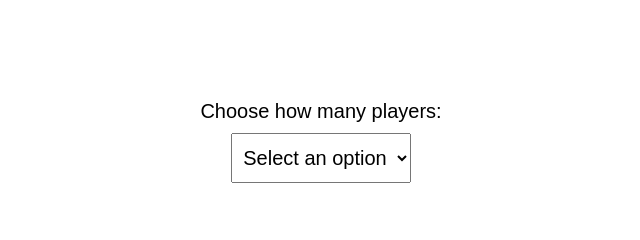
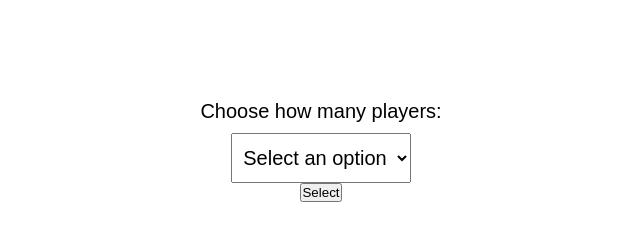
Before and after one commit to zakmun/football-match-tracker, a plain HTML site: page index.html in a window 1280 px wide. Shown: the whole page, without its empty margins (319-959 px from the left). Drawn offline with Linux system fonts and the light colour scheme.

Commit message:
Add button to select option from dropdown

```diff
--- a/index.html
+++ b/index.html
@@ -16,6 +16,7 @@
           <option value="7-aside">7-aside</option>
           <option value="11-aside">11-aside</option>
         </select>
+        <button class="btn">Select</button>
     </div>
 
 
```
